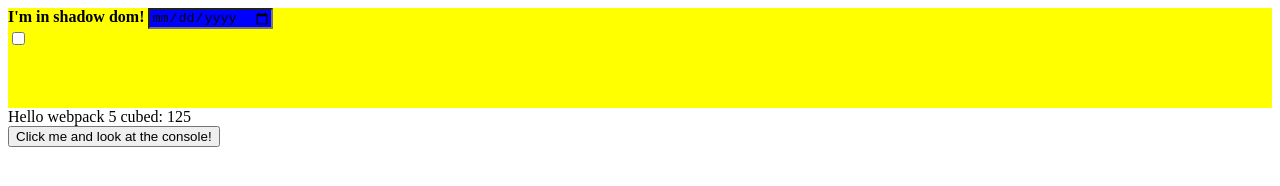
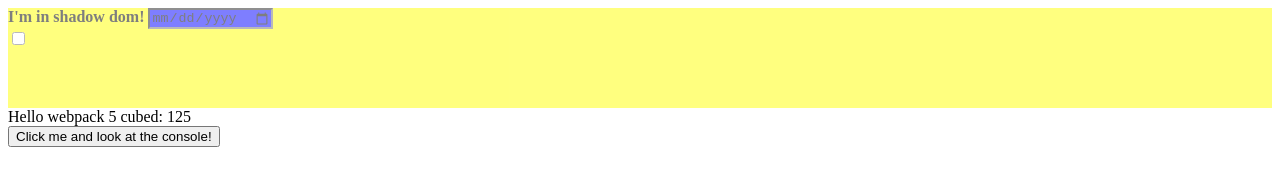
Before and after one commit to jpark011/webpack-sandbox, a website built with webpack: page src/index.html in a window 1280 px wide. Built offline with nearby package versions, Linux system fonts and the light colour scheme; files whose address does not match are found by name.

Commit message:
minor change

```diff
--- a/src/components/app-drawer.css
+++ b/src/components/app-drawer.css
@@ -14,7 +14,7 @@
     background: red;
 }
 
-:host[disabled] {
+:host([disabled]) {
     opacity: 0.5;
     pointer-events: none;
 }
--- a/src/index.html
+++ b/src/index.html
@@ -5,11 +5,11 @@
     <meta charset="utf-8">
     <title>I ♥️ webpack</title>
     <meta name="viewport" content="width=device-width, initial-scale=1">
-    <link rel="manifest" href="manifest.json">
+    <link rel="manifest" href="./manifest.json">
 </head>
 
 <body>
-    <app-drawer>
+    <app-drawer open disabled>
         <input type="checkbox" slot="hello">
         <input type="date">
     </app-drawer>
```
